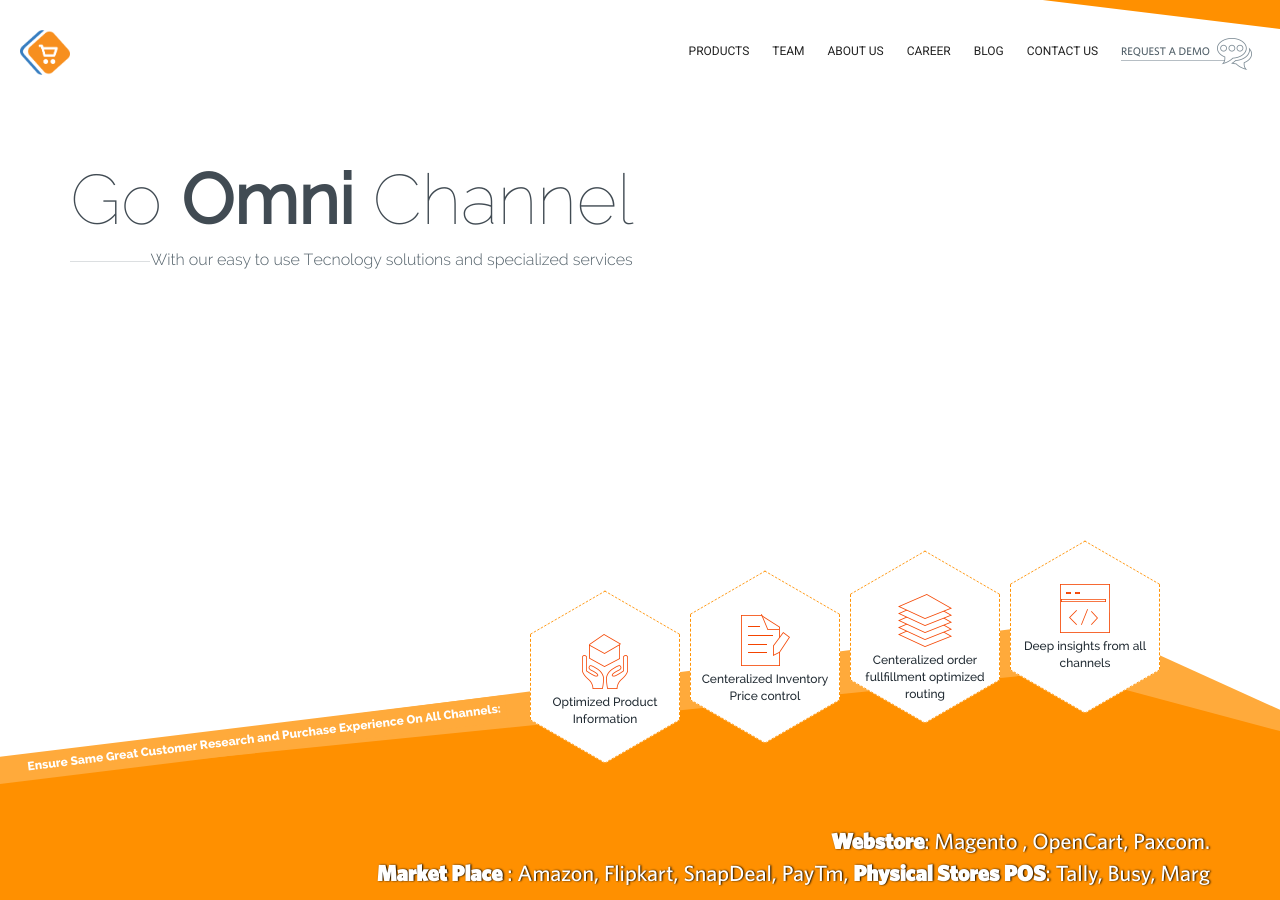
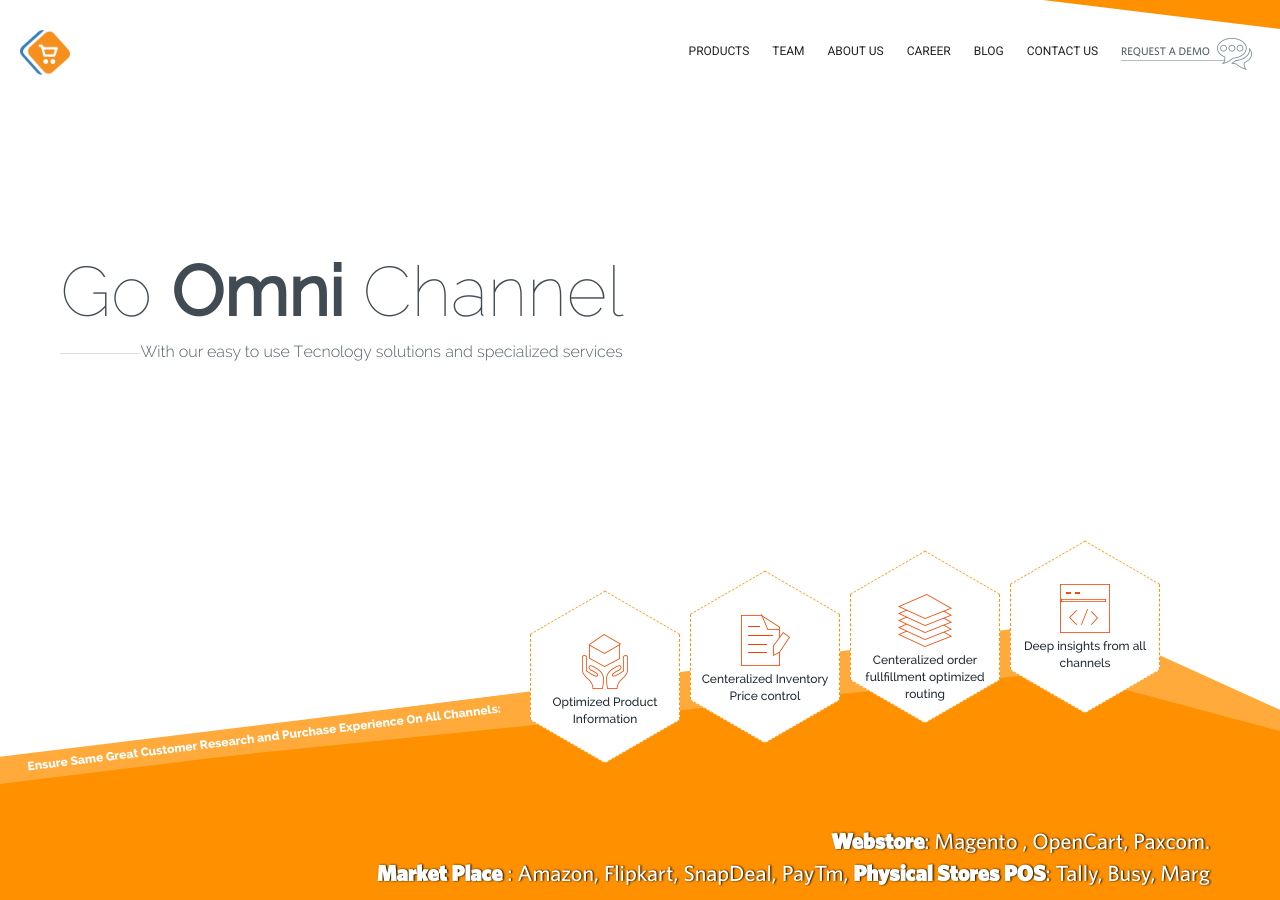
Before and after one commit to paxcom/paxcom.github.io, a Jekyll site: the page built from index.md, in a window 1280 px wide. Built offline with Jekyll 4.4.1, drawn with Linux system fonts in a browser that asks for light colours.

Commit message:
home intro text in middle of screen

```diff
--- a/_includes/paxcom-intro.html
+++ b/_includes/paxcom-intro.html
@@ -1,4 +1,4 @@
-<div class="container">
+<div class="paxcom-intro-outter">
 	<div class="paxcom-into-text">
     	Go <strong>Omni</strong> Channel<br>
         <em>With our  easy to use Tecnology solutions and specialized services</em>
--- a/css/style.css
+++ b/css/style.css
@@ -1152,9 +1152,12 @@
 	font-family: 'RalewayThin_0';
 	font-size: 70px;
 	color: #414b53;
-	float: left;
-	margin-top: 50px;
+	/*float: left;
+	margin-top: 50px;*/
 	position: relative;
+	display:table-cell;
+	vertical-align:middle;
+	text-align:left;
 }
 .paxcom-into-text strong {
 	font-family: 'RalewayRegular_0';
@@ -1253,3 +1256,13 @@
     padding-bottom: 10px;
     padding-top: 50px;
 }
+
+
+.paxcom-intro-outter{
+	display: table;
+    height: calc(100% - (70px + 365px));
+    left: 60px;
+    margin: 0 auto;
+    position: absolute;
+	top:70px;
+}
```
